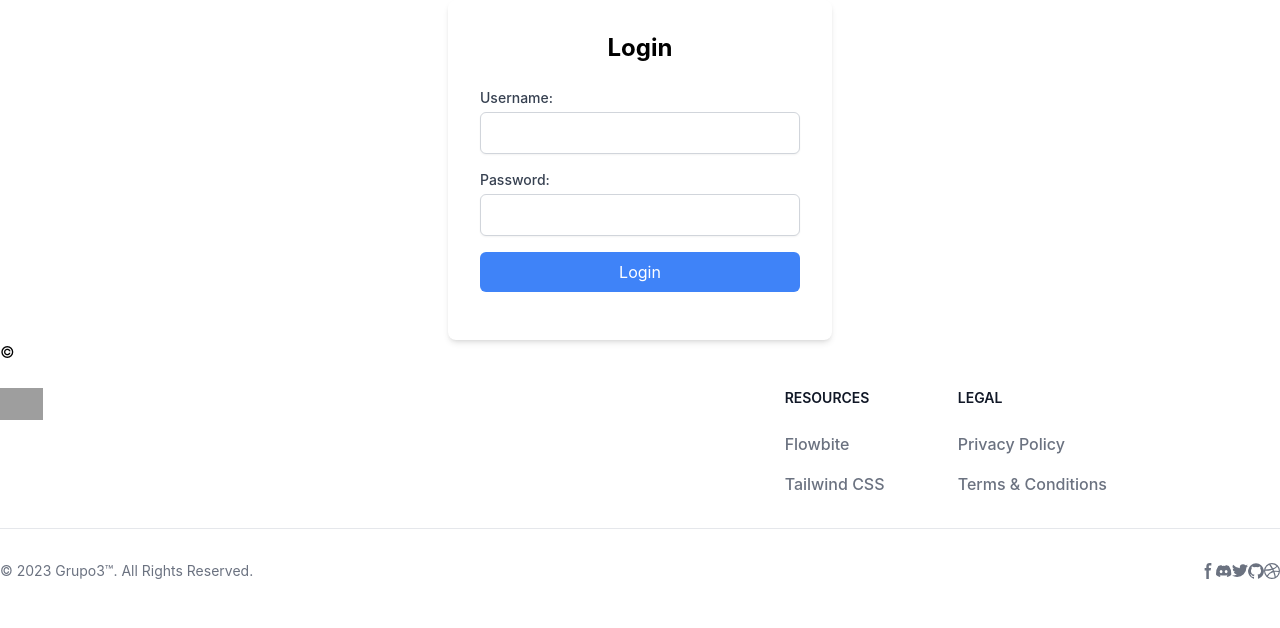
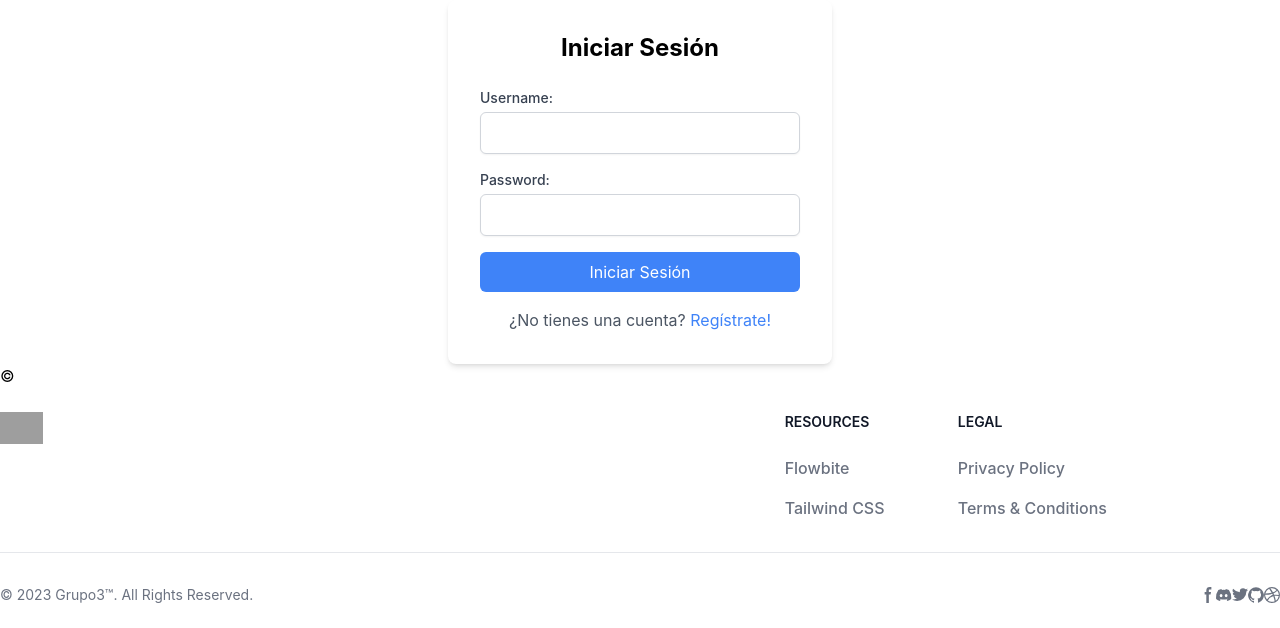
Before and after one commit to M0narc/django_news_app, a Django app: page /auth/login/ in a window 1280 px wide. Shown: the part 112-740 px from the top of the page. Run offline with Django 5.2, Linux system fonts and the light colour scheme; some libraries are stand-ins or nearby versions; grey boxes are pictures that could not be loaded.

Commit message:
Se dio estilo al login y al registro

```diff
--- a/src/templates/auth/login.html
+++ b/src/templates/auth/login.html
@@ -3,7 +3,7 @@
 {% block content %}
 <div class="flex justify-center items-center min-h-screen">
     <div class="bg-white p-8 rounded-lg shadow-md w-full max-w-sm">
-        <h2 class="text-2xl font-bold mb-6 text-center">Login</h2>
+        <h2 class="text-2xl font-bold mb-6 text-center">Iniciar Sesión</h2>
         <form method="post">
             {% csrf_token %}
             <div class="mb-4">
@@ -17,9 +17,13 @@
             </div>
 
             <div class="mb-4">
-                <button type="submit" class="w-full bg-blue-500 hover:bg-blue-600 text-white py-2 px-4 rounded-md focus:ring-4 focus:ring-blue-300">Login</button>
+                <button type="submit" class="w-full bg-blue-500 hover:bg-blue-600 text-white py-2 px-4 rounded-md focus:ring-4 focus:ring-blue-300">Iniciar Sesión</button>
             </div>
         </form>
+        <p class="text-center text-gray-600 mt-4">
+            ¿No tienes una cuenta?
+            <a href="{% url 'register' %}" class="text-blue-500">Regístrate!</a>
+        </p>
     </div>
 </div>
 {% endblock %}
```
Also changed, not shown: src/templates/auth/register.html (+38 -5 lines).
